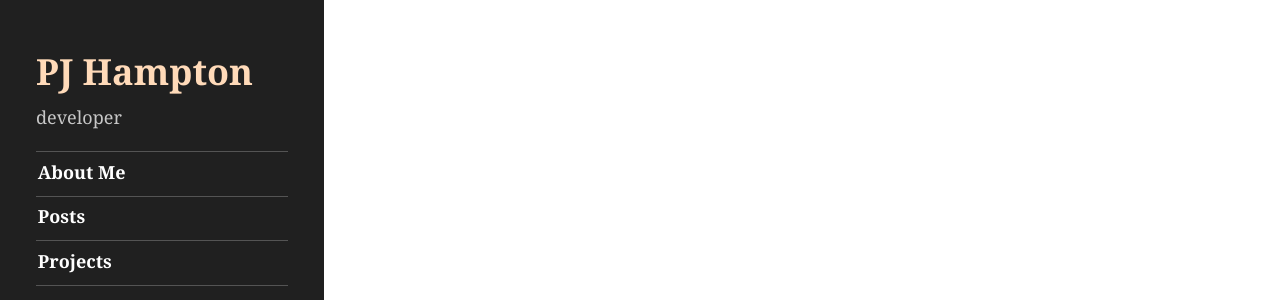
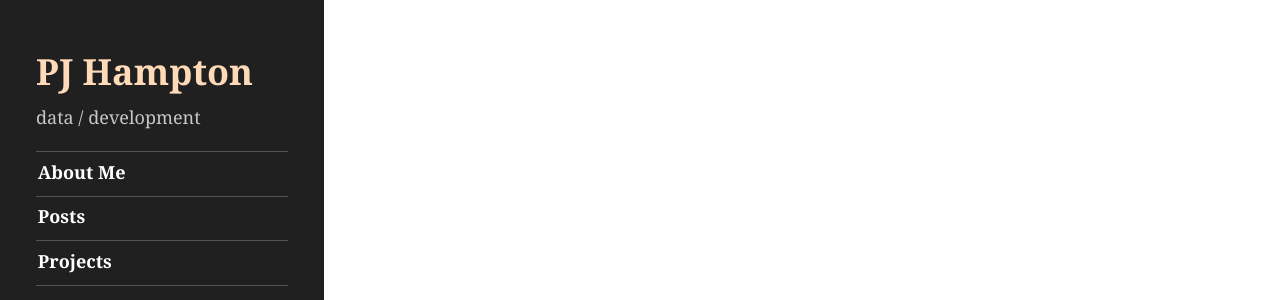
Before and after one commit to pjhampton/pjhampton.github.io, a Jekyll site: the page built from index.html, in a window 1280 px wide. Shown: the part 496-796 px from the top of the page. Built offline with Jekyll 4.4.1, drawn with Linux system fonts in a browser that asks for light colours; the list of posts is cut into pages by our own code.

Commit message:
Updated tag line.

```diff
--- a/_config.yml
+++ b/_config.yml
@@ -21,7 +21,7 @@ paginate_path:       '/page-:num/'
 
 # Markdown enabled, however don't use more than one paragraph (enforced by `>`)
 description:         >
-  developer
+  data / development
 
 # The tags listed as entries in the sidebar
 sidebar_tags:        []
```
